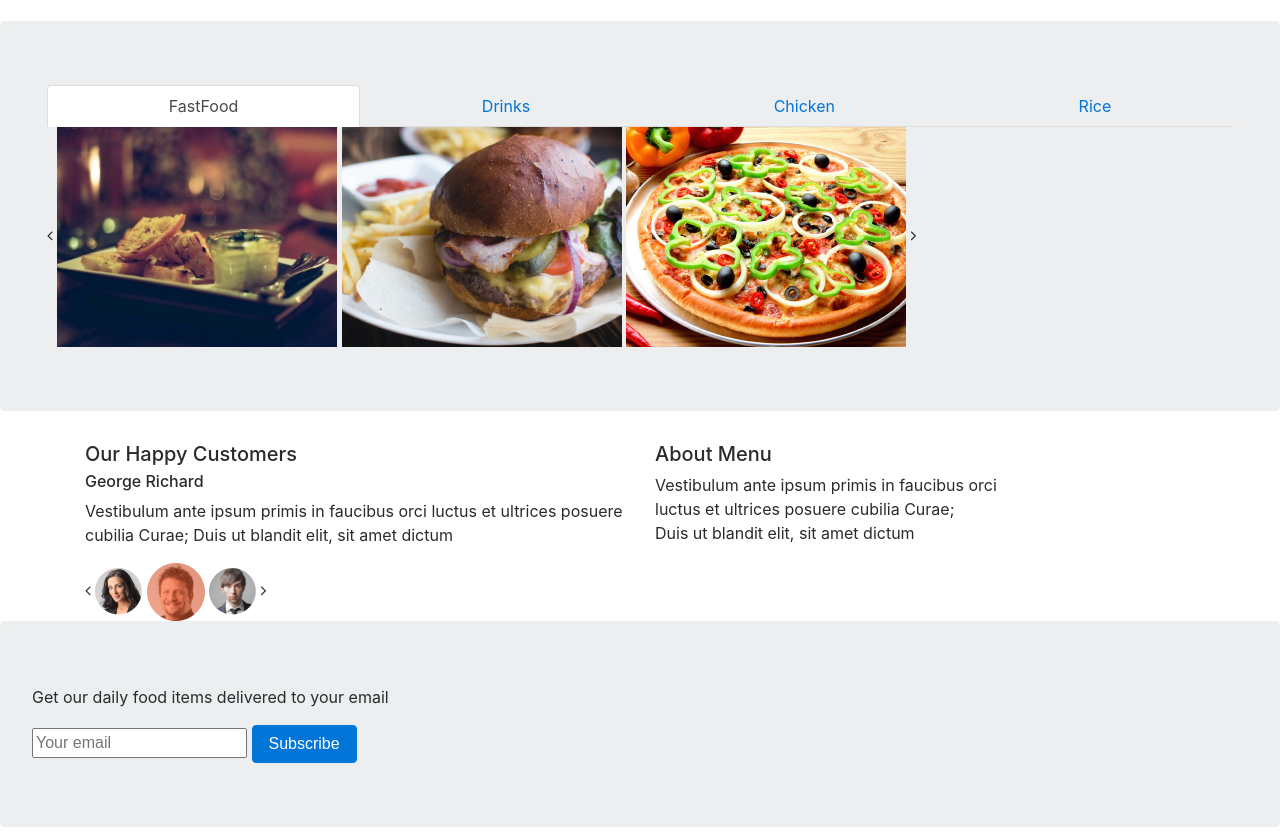
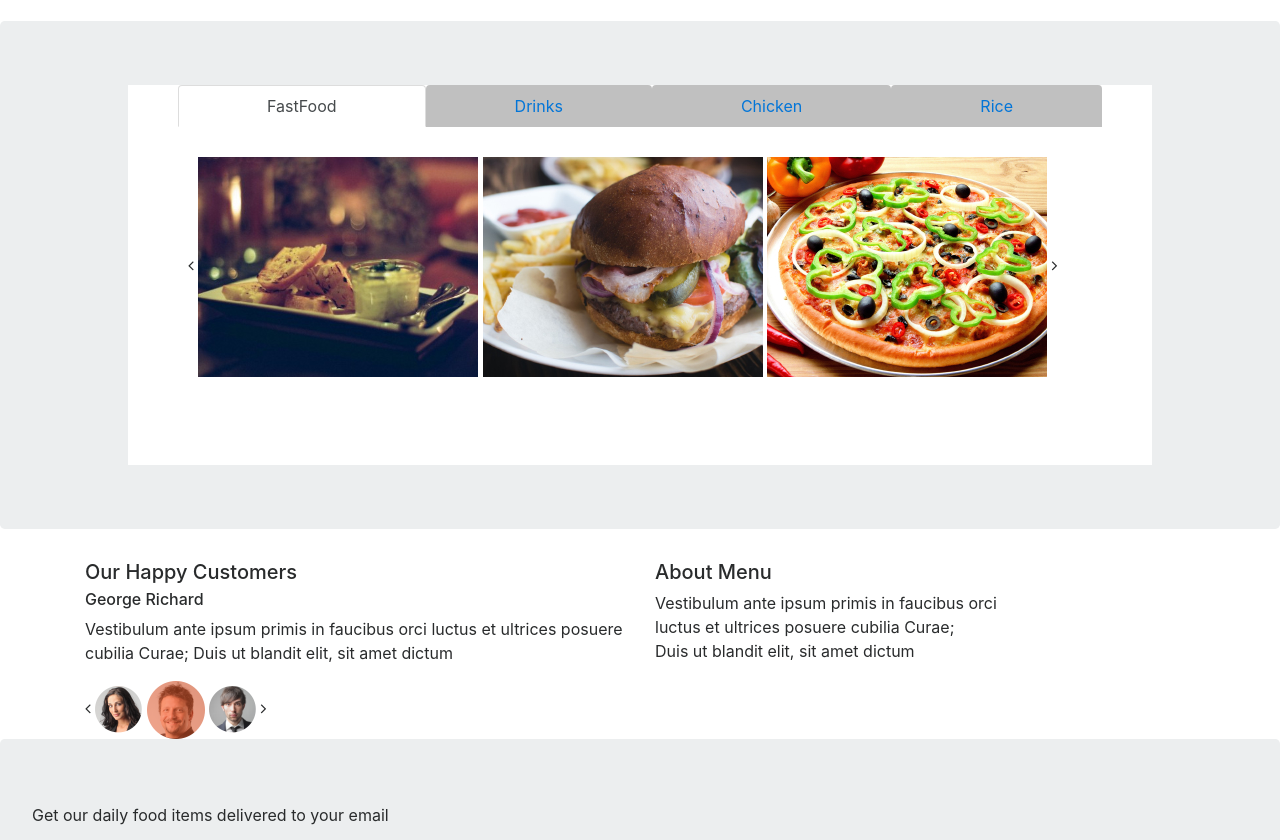
Before and after one commit to rkemmy/Anita-s-Kitchen, a plain HTML site: page index.html in a window 1280 px wide. Shown: the part 1727-2567 px from the top of the page. Drawn offline with Linux system fonts and the light colour scheme.

Commit message:
Adjust dimensions of container-fluid and nav-tabs

```diff
--- a/css/styles.css
+++ b/css/styles.css
@@ -104,3 +104,21 @@
   background-color: white;
   color: #F15A29;
 }
+.container-fluid{
+  height: 380px;
+  width: 80vw;
+  background-color: white;
+  padding: 50px;
+  padding-top: 0px;
+}
+.nav-link{
+  background-color:silver;
+}
+.imgs{
+  margin-top: 30px;
+  margin-left: 10px;
+
+}
+.bgr{
+  float: right;
+}
```
